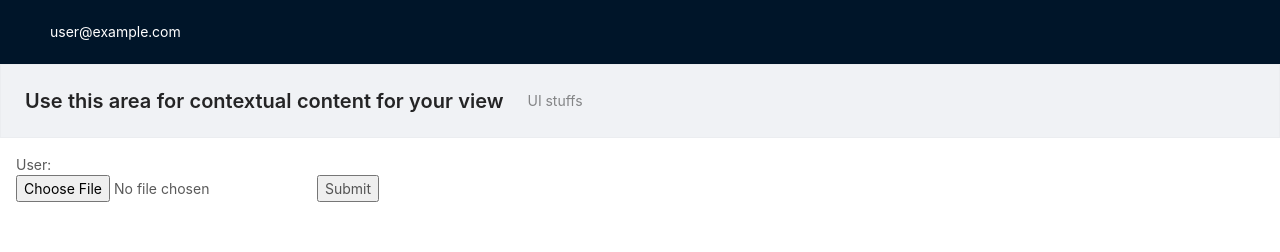
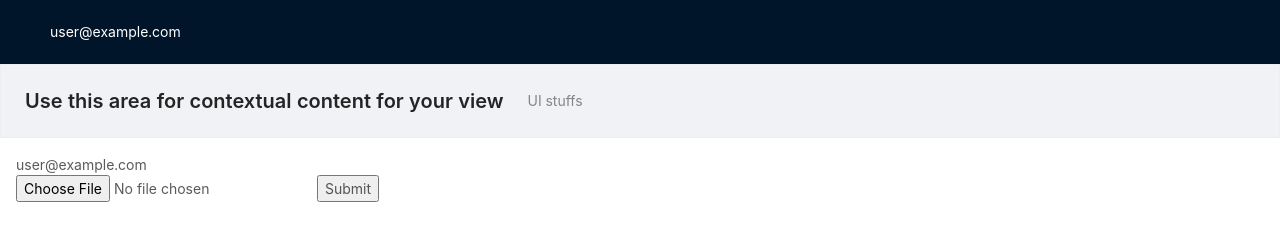
Before and after one commit to Jerkovic/starter-kit, a React app: page /upload in a window 1280 px wide. Shown: the top 252 px of the page. Built offline with nearby package versions, Linux system fonts and the light colour scheme; no server answers; sample sign-in values are in the browser's storage.

Commit message:
dev progress

```diff
--- a/src/App.tsx
+++ b/src/App.tsx
@@ -8,10 +8,10 @@ import {AppLayout} from "./components/AppLayout";
 import {AuthProvider} from "./components/AuthProvider";
 import {PrivateRoute} from "./components/PrivateRoute";
 import history from "./helpers/history";
-import firebase from "./services/firebase";
+import firebaseWrapper from "./services/firebaseWrapper";
 import {RootStore} from "./stores/RootStore";
 import {Home, Login} from "./views";
-import {Upload} from "./views/Upload";
+import {UploadView} from "./views/UploadView";
 
 interface AppProps {
     rootStore: RootStore;
@@ -21,7 +21,7 @@ const App = (props: AppProps) => {
     const [initialized, setInitialized] = useState(false);
 
     useEffect(() => {
-        firebase.isInitialized().then(() => {
+        firebaseWrapper.isInitialized().then(() => {
             setInitialized(true);
         });
     });
@@ -33,7 +33,11 @@ const App = (props: AppProps) => {
                     <Switch>
                         <Route exact path="/" component={Home} />
                         <Route exact path="/login" component={Login} />
-                        <PrivateRoute exact path="/upload" component={Upload} />
+                        <PrivateRoute
+                            exact
+                            path="/upload"
+                            component={UploadView}
+                        />
                     </Switch>
                 </AppLayout>
             </AuthProvider>
--- a/src/components/AuthProvider.tsx
+++ b/src/components/AuthProvider.tsx
@@ -6,7 +6,7 @@ import React, {
     useEffect,
     useState
 } from "react";
-import firebase from "../services/firebase";
+import firebaseWrapper from "../services/firebaseWrapper";
 
 const AuthContext = createContext<User | null>(null);
 
@@ -19,7 +19,7 @@ export const AuthProvider = (props: AuthProviderProps) => {
     const [pending, setPending] = useState(true);
 
     useEffect(() => {
-        const unsubscribe = firebase.auth.onAuthStateChanged(
+        const unsubscribe = firebaseWrapper.auth.onAuthStateChanged(
             (user: User | null) => {
                 setCurrentUser(user);
                 setPending(false);
--- a/src/services/firebase.ts
+++ b/src/services/firebaseWrapper.ts
@@ -21,6 +21,10 @@ class Firebase {
         return this.auth.signInWithEmailAndPassword(email, password);
     }
 
+    public isAuthenticated(): boolean {
+        return this.auth.currentUser !== null;
+    }
+
     public logout() {
         return this.auth.signOut();
     }
@@ -33,5 +37,5 @@ class Firebase {
 
     // async register
 }
-const firebase = new Firebase();
-export default firebase;
+const firebaseWrapper = new Firebase();
+export default firebaseWrapper;
--- a/src/views/Home.tsx
+++ b/src/views/Home.tsx
@@ -4,19 +4,19 @@ import * as React from "react";
 import {useCollection} from "react-firebase-hooks/firestore";
 import {Link, useHistory} from "react-router-dom";
 import {useAuth} from "../components/AuthProvider";
-import firebase from "../services/firebase";
+import firebaseWrapper from "../services/firebaseWrapper";
 
 export const Home = () => {
     const history = useHistory();
     const currentUser = useAuth();
     const [value, loading, error] = useCollection(
-        firebase.db.collection("qualifiers"),
+        firebaseWrapper.db.collection("qualifiers"),
         {
             snapshotListenOptions: {includeMetadataChanges: true}
         }
     );
     async function logout() {
-        await firebase.logout();
+        await firebaseWrapper.logout();
         history.push("/");
     }
 
--- a/src/views/Login.tsx
+++ b/src/views/Login.tsx
@@ -1,9 +1,8 @@
-import * as React from "react";
-import firebase from "../services/firebase";
-import {useState} from "react";
 import {Button} from "antd";
 import {Checkbox, Form, Input, message} from "antd/es";
+import * as React from "react";
 import {useHistory} from "react-router-dom";
+import firebaseWrapper from "../services/firebaseWrapper";
 
 const layout = {
     labelCol: {span: 8},
@@ -15,12 +14,12 @@ const tailLayout = {
 
 export const Login = () => {
     const history = useHistory();
-    const [email, setEmail] = useState("");
-    const [password, setPassword] = useState("");
+    const [email, setEmail] = React.useState("");
+    const [password, setPassword] = React.useState("");
 
     async function login() {
         try {
-            await firebase.login(email, password);
+            await firebaseWrapper.login(email, password);
             history.push("/");
         } catch (error) {
             console.log(error);
--- a/src/views/Upload.tsx
+++ /dev/null
@@ -1,32 +0,0 @@
-import * as React from "react";
-import {v4 as uuidv4} from "uuid";
-import {useAuth} from "../components/AuthProvider";
-import firebase from "../services/firebase";
-
-export const Upload = () => {
-    const [fileUrl, setFileUrl] = React.useState(null);
-    const user = useAuth();
-
-    const onFileChange = async (e: any) => {
-        const file: File = e.target.files[0];
-        const storageRef = firebase.storage.ref();
-        const id = uuidv4();
-        const fileRef = storageRef.child(id);
-        await fileRef.put(file);
-        console.log(file.type);
-        setFileUrl(await fileRef.getDownloadURL());
-    };
-    const onSubmit = async (e: React.FormEvent) => {
-        e.preventDefault();
-        alert(fileUrl);
-    };
-    return (
-        <div>
-            User:
-            <form onSubmit={onSubmit}>
-                <input type="file" onChange={onFileChange} />
-                <button>Submit</button>
-            </form>
-        </div>
-    );
-};
--- /dev/null
+++ b/src/views/UploadView.tsx
@@ -0,0 +1,56 @@
+import {message} from "antd";
+import * as firebase from "firebase/app";
+import * as React from "react";
+import {v4 as uuidv4} from "uuid";
+import {useAuth} from "../components/AuthProvider";
+import firebaseWrapper from "../services/firebaseWrapper";
+
+export const UploadView = () => {
+    const [fileUrl, setFileUrl] = React.useState(null);
+    const currentUser = useAuth();
+
+    const onFileChange = async (e: any) => {
+        const file: File = e.target.files[0];
+        const storageRef = firebaseWrapper.storage.ref();
+        const id = uuidv4();
+        const fileRef = storageRef.child(id);
+        const task = fileRef.put(file);
+        task.on(
+            firebase.storage.TaskEvent.STATE_CHANGED,
+            (snapshot: firebase.storage.UploadTaskSnapshot) => {
+                console.log(snapshot.bytesTransferred);
+                switch (snapshot.state) {
+                    case firebase.storage.TaskState.PAUSED:
+                        console.log("Upload is paused");
+                        break;
+                    case firebase.storage.TaskState.RUNNING:
+                        console.log("Upload is running");
+                        break;
+                }
+            },
+            (error: any) => {
+                console.log(error);
+            },
+            () => {
+                message.info("done");
+                task.snapshot.ref
+                    .getDownloadURL()
+                    .then((downloadURL) => setFileUrl(downloadURL));
+            }
+        );
+        // setFileUrl(await fileRef.getDownloadURL());
+    };
+    const onSubmit = async (e: React.FormEvent) => {
+        e.preventDefault();
+        alert(fileUrl);
+    };
+    return (
+        <div>
+            {currentUser && <span>{currentUser.email}</span>}
+            <form onSubmit={onSubmit}>
+                <input type="file" onChange={onFileChange} />
+                <button>Submit</button>
+            </form>
+        </div>
+    );
+};
```
Also changed, not shown: 1 other file (tests, documents, lock files or other folders).
